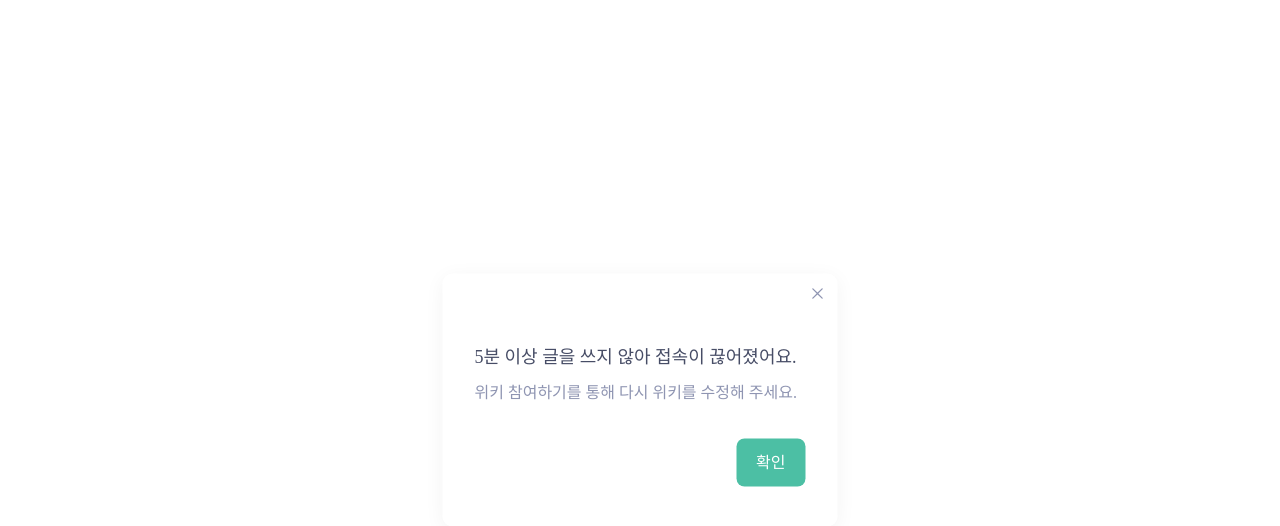
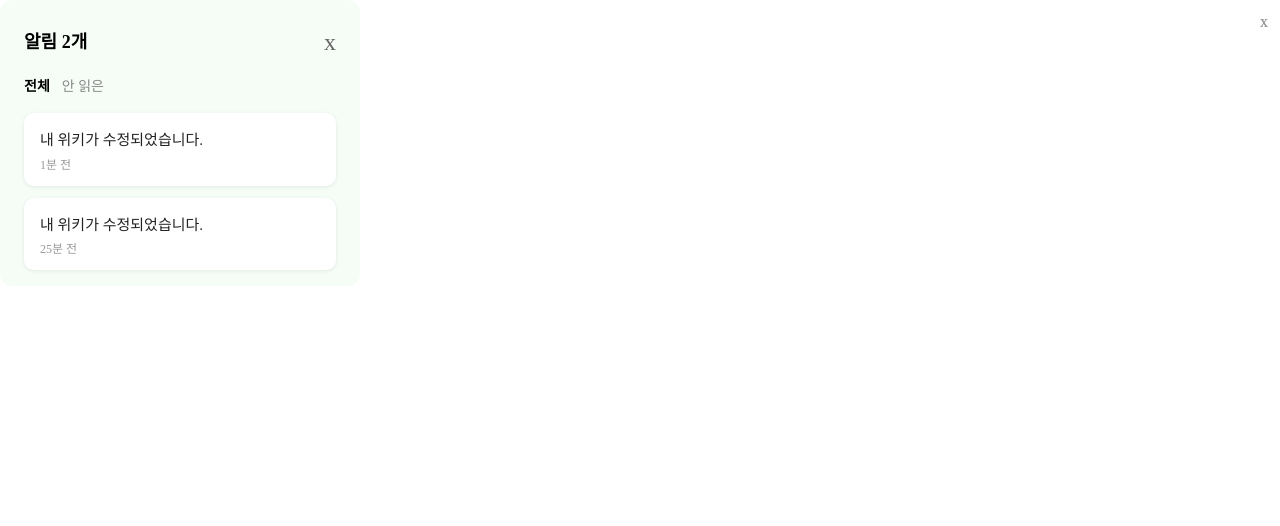
Before and after one commit to tansxx/Wikid, a Next.js app: page / in a window 1280 px wide. Shown: the top 526 px of the page. Built offline with nearby package versions, Linux system fonts and the light colour scheme.

Commit message:
✨ Feat: notificationModal 구현

```diff
--- a/src/components/mywikipage/InactivityModal/InactivityModal.style.ts
+++ b/src/components/mywikipage/InactivityModal/InactivityModal.style.ts
@@ -21,7 +21,7 @@ export const Title = styled.div`
   color: ${color("gray500")};
   font: ${font("text2lgSemibold")};
   justify-content: flex-start;
-  margin-top: 30px;
+  margin-top: 20px;
 `;
 
 export const Message = styled.div`
--- /dev/null
+++ b/src/components/mywikipage/NotificationModal/NotificationItem.tsx
@@ -0,0 +1,29 @@
+import React from "react";
+import * as S from "./NotificationModal.style";
+
+interface NotificationItemProps {
+  id: number;
+  text: string;
+  read: boolean;
+  time: string;
+  onDelete: (id: number) => void;
+}
+
+const NotificationItem: React.FC<NotificationItemProps> = ({
+  id,
+  text,
+  read,
+  time,
+  onDelete,
+}) => {
+  return (
+    <S.NotificationItem read={read}>
+      {!read && <S.UnreadDot />}
+      <S.ItemText>{text}</S.ItemText>
+      <S.ItemTime>{time}</S.ItemTime>
+      <S.DeleteButton onClick={() => onDelete(id)}>×</S.DeleteButton>
+    </S.NotificationItem>
+  );
+};
+
+export default NotificationItem;
--- a/src/components/mywikipage/NotificationModal/NotificationItem/NotificationItem.style.ts
+++ /dev/null
@@ -1,52 +0,0 @@
-import styled from "styled-components";
-import { color } from "@/styles/theme";
-
-export const ItemWrapper = styled.div`
-  position: relative;
-  display: flex;
-  width: 100%;
-  max-width: 328px;
-  padding: 16px 12px;
-  align-items: flex-start;
-  gap: 4px;
-  border-radius: 5px;
-  border: 1px solid ${color("primaryGreen100")};
-  background: ${color("gray50")};
-`;
-
-export const Dot = styled.div`
-  width: 5px;
-  height: 5px;
-  flex-shrink: 0;
-  margin-top: 4px;
-  flex-shrink: 0;
-`;
-
-export const Content = styled.div`
-  flex: 1;
-`;
-
-export const Message = styled.div`
-  color: #1b1b1b;
-  font-size: 14px;
-  font-style: normal;
-  font-weight: 400;
-  line-height: 22px;
-  text-align: left;
-  margin: 0;
-`;
-
-export const Time = styled.div`
-  color: #a4a1aa;
-  font-size: 12px;
-  font-style: normal;
-  font-weight: 400;
-  line-height: 16px;
-  margin: 6px 0 0;
-`;
-
-export const DeleteBtnWrapper = styled.div`
-  position: absolute;
-  top: 12px;
-  right: 12px;
-`;
--- a/src/components/mywikipage/NotificationModal/NotificationItem/NotificationItem.tsx
+++ /dev/null
@@ -1,32 +0,0 @@
-import React from "react";
-import * as S from "./NotificationItem.style";
-import CloseButton from "@/components/common/CloseButton";
-
-interface Props {
-  message: string;
-  time: string;
-  isNew: boolean;
-  onDelete: () => void;
-}
-
-const NotificationItem: React.FC<Props> = ({
-  message,
-  time,
-  isNew,
-  onDelete,
-}) => {
-  return (
-    <S.ItemWrapper>
-      <S.Dot color={isNew ? "#0085FF" : "#FF472E"} />
-      <S.Content>
-        <S.Message>{message}</S.Message>
-        <S.Time>{time}</S.Time>
-      </S.Content>
-      <S.DeleteBtnWrapper>
-        <CloseButton onClose={onDelete} />
-      </S.DeleteBtnWrapper>
-    </S.ItemWrapper>
-  );
-};
-
-export default NotificationItem;
--- a/src/components/mywikipage/NotificationModal/NotificationModal.style.ts
+++ b/src/components/mywikipage/NotificationModal/NotificationModal.style.ts
@@ -1,50 +1,92 @@
 import styled from "styled-components";
 
-export const ModalWrapper = styled.div`
-  display: flex;
-  padding: 24px 20px;
-  flex-direction: column;
-  align-items: flex-start;
-  gap: 16px;
-  border-radius: 10px;
-  border: 1px solid #cvc9cf;
-  background: #ced8d5;
-  box-shadow: 0px 2px 8px 0px rgba(120, 116, 134, 0.25);
+export const ModalContainer = styled.div`
+  background: #f6fdf7;
+  border-radius: 12px;
+  padding: 24px 24px 16px;
+  width: 360px;
+  max-height: 80vh;
+  overflow-y: auto;
 `;
 
 export const ModalHeader = styled.div`
   display: flex;
   justify-content: space-between;
   align-items: center;
-  align-self: stretch;
+  margin-bottom: 16px;
 `;
 
-export const span = styled.div`
-  font-size: 20px;
-  font-style: normal;
-  font-weight: 800;
-  line-height: normal;
-  color: #1b1b1b;
+export const Title = styled.h2`
+  font-size: 18px;
+  font-weight: 700;
+  margin: 0;
 `;
 
-export const CloseButtonStyled = styled.div`
-  width: 24px;
-  height: 24px;
-  color: black;
+export const CloseButton = styled.button`
+  background: none;
+  border: none;
+  font-size: 24px;
+  cursor: pointer;
+  color: #666;
+`;
+
+export const Tabs = styled.div`
+  display: flex;
+  gap: 12px;
+  margin-bottom: 16px;
+`;
+
+export const Tab = styled.button<{ active: boolean }>`
+  border: none;
+  background: none;
+  font-weight: ${({ active }) => (active ? "700" : "400")};
+  color: ${({ active }) => (active ? "#000" : "#888")};
+  font-size: 14px;
+  cursor: pointer;
 `;
 
 export const NotificationList = styled.div`
   display: flex;
   flex-direction: column;
-  justify-content: center;
-  align-items: center;
-  gap: 8px;
+  gap: 12px;
 `;
 
-export const NotificationItem = styled.div`
-  display: flex;
-  width: 100%;
-  max-width: 328px;
-  align-items: center;
-  gap: 4px;
+export const NotificationItem = styled.div<{ read: boolean }>`
+  position; relative;
+  background: white;
+  border-radius: 10px;
+  padding: 16px 16px 12px;
+  box-shadow: 0 1px 4px rgba(0, 0, 0, 0.08);
 `;
+
+export const ItemText = styled.div`
+  font-size: 15px;
+  color: #222;
+  margin-bottom: 4px;
+`;
+
+export const ItemTime = styled.div`
+  font-size: 12px;
+  color: #999;
+`;
+
+export const DeleteButton = styled.button`
+  position: absolute;
+  right: 12px;
+  top: 10px;
+  font-size; 14px;
+  border: none;
+  background: none;
+  color: #999;
+  cursor: pointer;
+  `;
+
+export const UnreadDot = styled.span`
+  position: absolute;
+  left: 10px;
+  top: 14px;
+  width: 8px;
+  height: 8px;
+  background-color: #2d8cf0;
+  border-radius: 50%;
+`;
--- a/src/components/mywikipage/NotificationModal/NotificationModal.tsx
+++ b/src/components/mywikipage/NotificationModal/NotificationModal.tsx
@@ -1,43 +1,64 @@
-import React from "react";
-import NotificationItem from "./NotificationItem/NotificationItem";
+import React, { useState } from "react";
 import * as S from "./NotificationModal.style";
-import CloseButton from "@/components/common/CloseButton";
 
-type Notification = {
+interface Notification {
   id: number;
   message: string;
+  read: boolean;
   time: string;
-  isNew: boolean;
-};
-
-interface Props {
-  notifications: Notification[];
-  onClose: () => void;
-  onDelete: (id: number) => void;
 }
 
-const NotificationModal: React.FC<Props> = ({
-  notifications,
+const initialNotifications: Notification[] = [
+  { id: 1, message: "내 위키가 수정되었습니다.", read: false, time: "1분 전" },
+  { id: 2, message: " 내 위키가 수정되었습니다.", read: true, time: "25분 전" },
+];
+
+export default function NotificationModal({
   onClose,
-  onDelete,
-}) => {
+}: {
+  onClose: () => void;
+}) {
+  const [notifications, setNotifications] = useState(initialNotifications);
+  const [showOnlyUnread, setShowOnlyUnread] = useState(false);
+
+  const visibleNotifications = showOnlyUnread
+    ? notifications.filter((n) => !n.read)
+    : notifications;
+
+  const handleDelete = (id: number) => {
+    setNotifications((prev) => prev.filter((n) => n.id !== id));
+  };
+
   return (
-    <S.ModalWrapper>
+    <S.ModalContainer>
       <S.ModalHeader>
-        <span>알림 {notifications.length}개</span>
-        <CloseButton onClose={onClose} />
+        <S.Title>알림 {notifications.length}개</S.Title>
+        <S.CloseButton onClick={onClose}>x</S.CloseButton>
       </S.ModalHeader>
+
+      <S.Tabs>
+        <S.Tab
+          active={!showOnlyUnread}
+          onClick={() => setShowOnlyUnread(false)}
+        >
+          전체
+        </S.Tab>
+        <S.Tab active={showOnlyUnread} onClick={() => setShowOnlyUnread(true)}>
+          안 읽은
+        </S.Tab>
+      </S.Tabs>
+
       <S.NotificationList>
-        {notifications.map((item) => (
-          <NotificationItem
-            key={item.id}
-            {...item}
-            onDelete={() => onDelete(item.id)}
-          />
+        {visibleNotifications.map((n) => (
+          <S.NotificationItem key={n.id} read={n.read}>
+            <S.ItemText>{n.message}</S.ItemText>
+            <S.ItemTime>{n.time}</S.ItemTime>
+            <S.DeleteButton onClick={() => handleDelete(n.id)}>
+              x
+            </S.DeleteButton>
+          </S.NotificationItem>
         ))}
       </S.NotificationList>
-    </S.ModalWrapper>
+    </S.ModalContainer>
   );
-};
-
-export default NotificationModal;
+}
--- a/src/pages/index.tsx
+++ b/src/pages/index.tsx
@@ -1,14 +1,14 @@
 import React, { useState } from "react";
 import "@/styles/GlobalStyle.ts";
 import { font, color } from "@/styles/theme";
-import InactivityModal from "@/components/mywikipage/InactivityModal/InactivityModal";
+import NotificationModal from "@/components/mywikipage/NotificationModal/NotificationModal";
 
 export default function Home() {
-  const [isModalOpen, setIsModalOpen] = useState(true);
+  const [isModalOpen, setIsModalOpen] = useState(true); // 최초에 열려 있음
 
   const handleClose = () => {
     setIsModalOpen(false);
   };
 
-  return <>{isModalOpen && <InactivityModal onClose={handleClose} />}</>;
+  return <>{isModalOpen && <NotificationModal onClose={handleClose} />}</>;
 }
```
